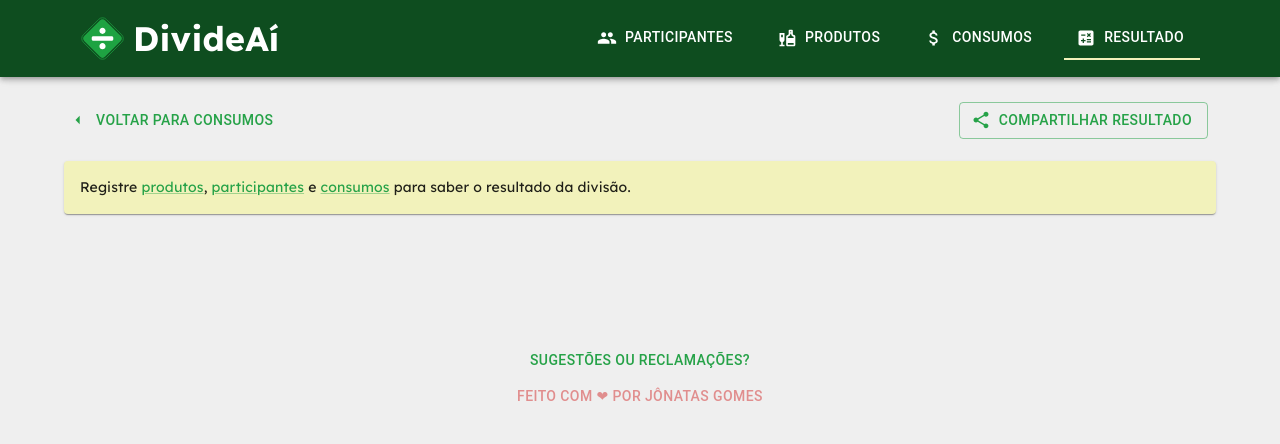
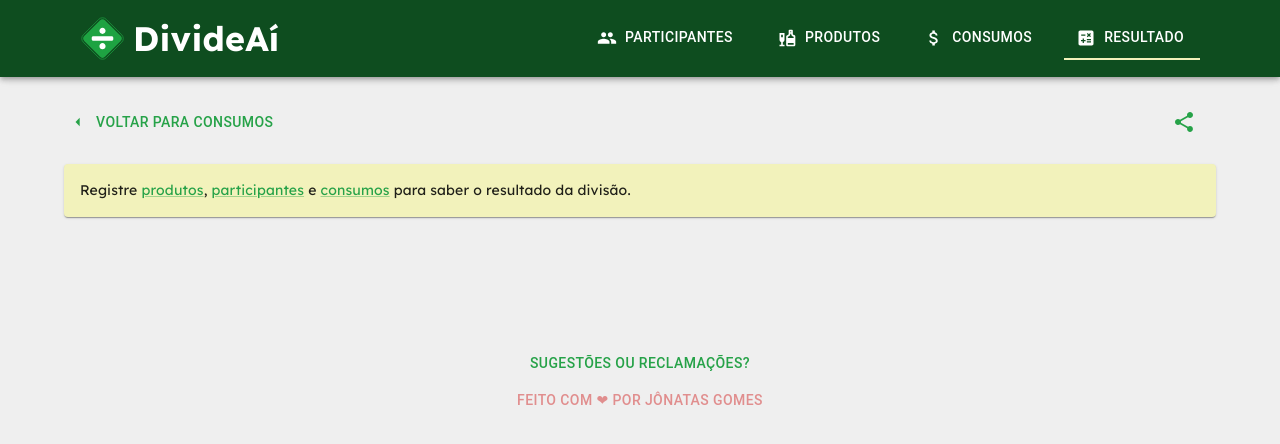
Before and after one commit to jonatas1n/divide-ai, a React (Vite) app: page /result in a window 1280 px wide. Shown: the top 444 px of the page. Built offline with nearby package versions, Linux system fonts and the light colour scheme.

Commit message:
fix: reduce share icon

```diff
--- a/src/pages/Result/index.tsx
+++ b/src/pages/Result/index.tsx
@@ -4,7 +4,7 @@ import { useAppContext } from "../../hooks/Context";
 import Stack from "@mui/material/Stack";
 import Link from "@mui/material/Link";
 import Card from "@mui/material/Card";
-import Button from "@mui/material/Button";
+import IconButton from "@mui/material/IconButton";
 import TableBody from "@mui/material/TableBody";
 
 import Table from "@mui/material/Table";
@@ -85,9 +85,9 @@ export const Result = () => {
         }}
         nextOption={{
           label: (
-            <Button startIcon={<ShareIcon />} onClick={shareResults} variant="outlined">
-              Compartilhar resultado
-            </Button>
+            <IconButton onClick={shareResults}>
+              <ShareIcon color="primary" />
+            </IconButton>
           ),
         }}
       />
```
